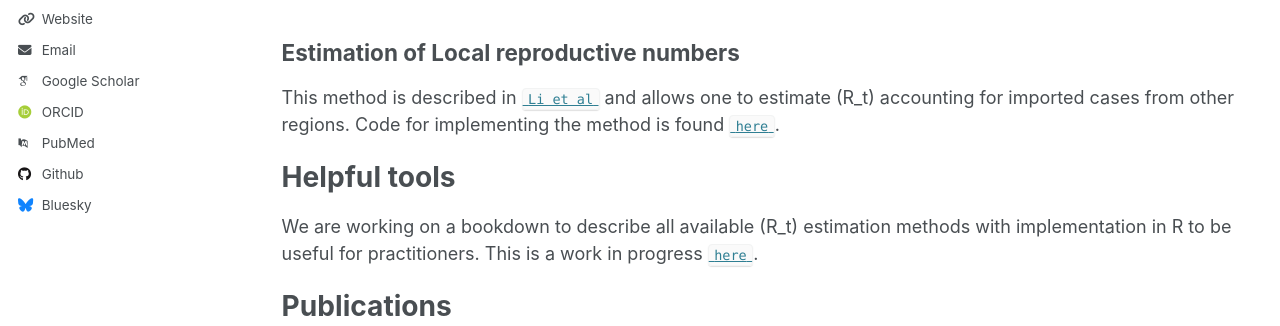
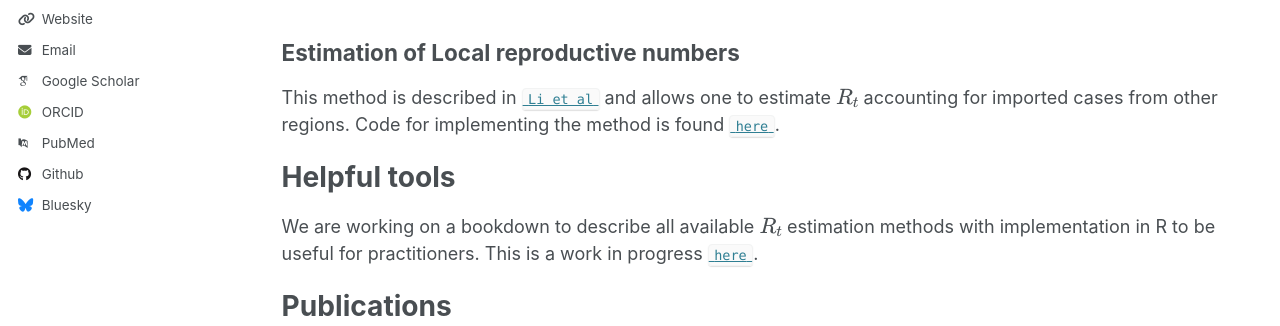
Before and after one commit to LauraFWhiteLab/LauraFWhiteLab.github.io, a Jekyll site: the page built from _pages/Rtestim.md, in a window 1280 px wide and 900 px high. Shown: the part 469-795 px from the top of the window. Built offline with Jekyll 4.4.1, drawn with Linux system fonts in a browser that asks for light colours; some web fonts are replaced.

```diff
--- a/_pages/Rtestim.md
+++ b/_pages/Rtestim.md
@@ -21,13 +21,13 @@ These functions perform the following tasks:
 Estimation of Local reproductive numbers
 -------------------------
 
-This method is described in [`Li et al`][3] and allows one to estimate \(R_t\) accounting for imported cases from other regions. Code for implementing the method is found [`here`](https://github.com/KolaczykResearch/EstimLocalRt).
+This method is described in [`Li et al`][3] and allows one to estimate \\(R_t\\) accounting for imported cases from other regions. Code for implementing the method is found [`here`](https://github.com/KolaczykResearch/EstimLocalRt).
 
 
 Helpful tools
 =============
 
-We are working on a bookdown to describe all available \(R_t\) estimation methods with implementation in R to be useful for practitioners. This is a work in progress [`here`](https://chadmilando.com/RtEstimBook/).
+We are working on a bookdown to describe all available \\(R_t\\) estimation methods with implementation in R to be useful for practitioners. This is a work in progress [`here`](https://chadmilando.com/RtEstimBook/).
 
 Publications
 ============
```
